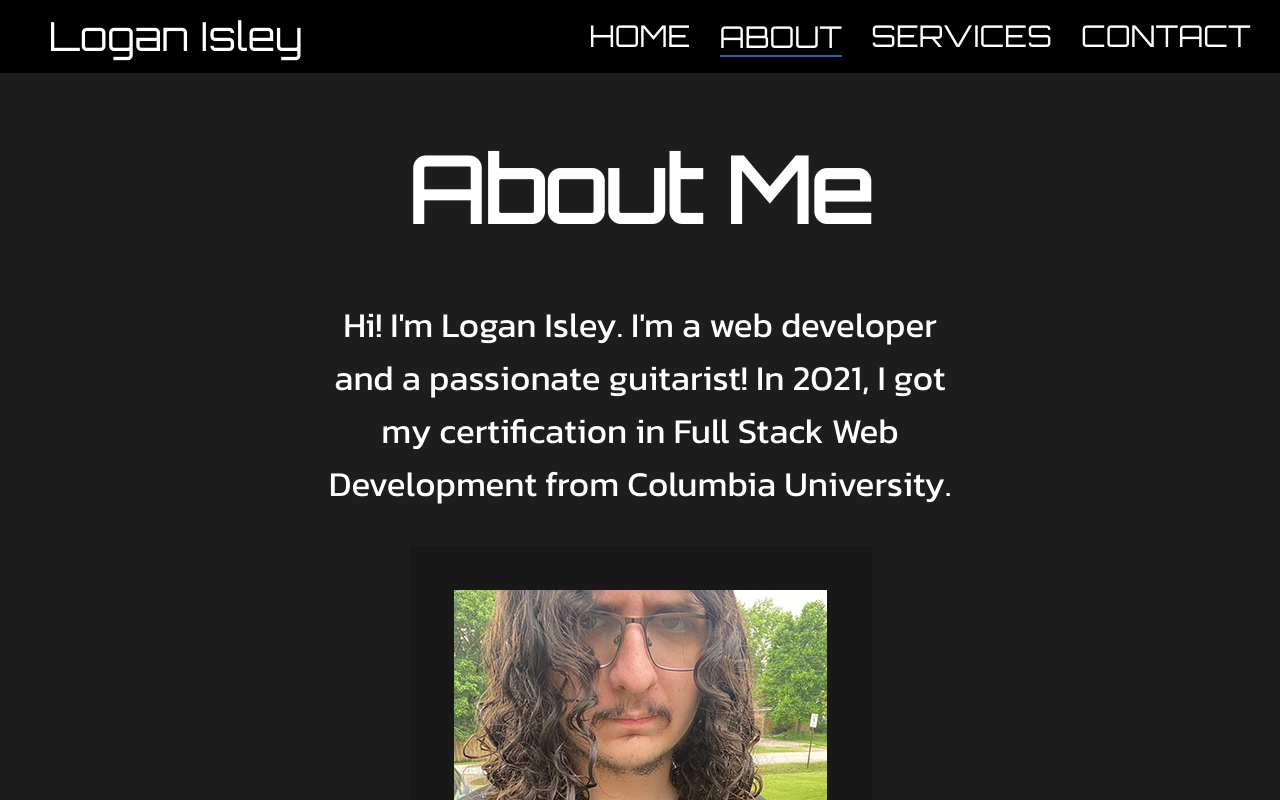
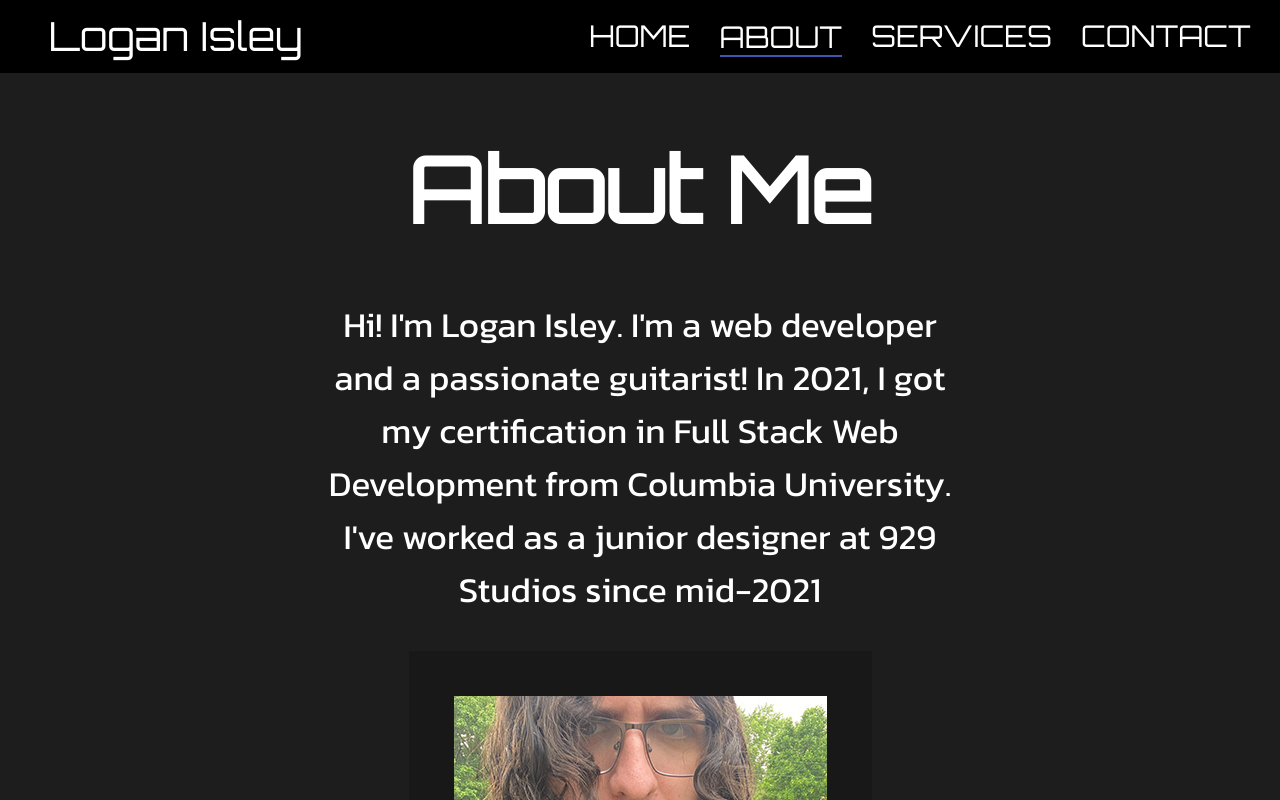
Before and after one commit to LowGcifer/Web-Dev-Site, a React (Create React App) app in the folder client/: page /about in a window 1280 px wide. Shown: the top 800 px of the page. Built offline with nearby package versions, Linux system fonts and the light colour scheme.

Commit message:
more about me text

```diff
--- a/client/src/pages/about/index.js
+++ b/client/src/pages/about/index.js
@@ -14,7 +14,8 @@ function About() {
           <p id="about-paragraph-one">
             Hi! I'm Logan Isley. I'm a web developer <br></br>and a passionate
             guitarist! In 2021, I got <br></br>my certification in Full Stack
-            Web <br></br>Development from Columbia University.
+            Web <br></br>Development from Columbia University. <br></br> I've
+            worked as a junior designer at 929 <br></br> Studios since mid-2021
           </p>
           <img
             src={require("../../images/About-Me-1.jpg")}
```
